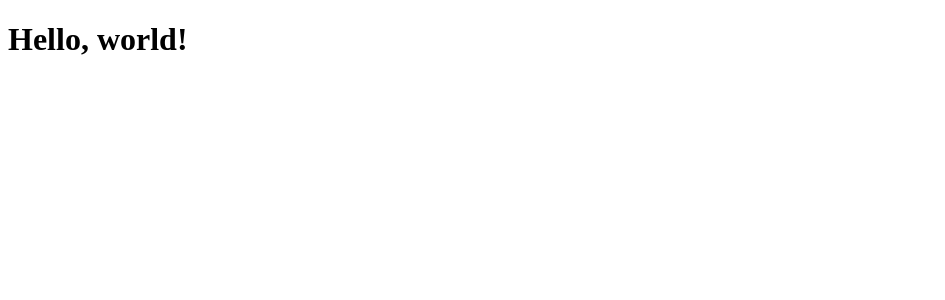
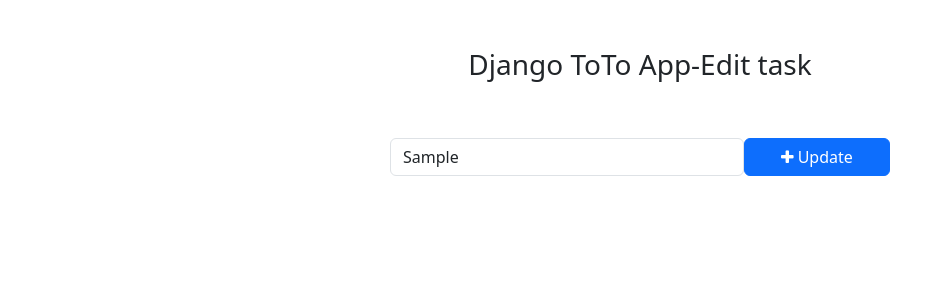
Before and after one commit to paras9sid/to_do, a Django app: page /todo_app/edit_task/1/ in a window 1280 px wide. Shown: the top 300 px of the page, without its empty margins (0-945 px from the left). Run offline with Django 5.2, Linux system fonts and the light colour scheme; tables that the repository leaves empty hold one stand-in row (values such as "Sample post").

Commit message:
Edit task/Get req method

```diff
--- a/templates/edit_task.html
+++ b/templates/edit_task.html
@@ -2,12 +2,31 @@
 <html lang="">
 <head>
   <meta charset="UTF-8" />
-  <title>Edit Task</title>
+  <title>Edit Task-TODO app</title>
+
+
   <meta name="viewport" content="width=device-width,initial-scale=1" />
   <meta name="description" content="" />
-  <link rel="icon" href="favicon.png">
+
+  <!-- Bootstrap -->
+  <link href="https://cdn.jsdelivr.net/npm/bootstrap@5.3.0-alpha1/dist/css/bootstrap.min.css" rel="stylesheet" integrity="sha384-GLhlTQ8iRABdZLl6O3oVMWSktQOp6b7In1Zl3/Jr59b6EGGoI1aFkw7cmDA6j6gD" crossorigin="anonymous">
+  <script src="https://cdn.jsdelivr.net/npm/bootstrap@5.3.0-alpha1/dist/js/bootstrap.bundle.min.js" integrity="sha384-w76AqPfDkMBDXo30jS1Sgez6pr3x5MlQ1ZAGC+nuZB+EYdgRZgiwxhTBTkF7CXvN" crossorigin="anonymous"></script>
+  <!-- Font Awesome Icons -->
+  <link rel="stylesheet" href="https://cdnjs.cloudflare.com/ajax/libs/font-awesome/4.7.0/css/font-awesome.min.css">
+
 </head>
 <body>
-  <h1>Hello, world!</h1>
+    <div class="container">
+        <h3 class="pt-5 pb-5 text-center"> Django ToTo App-Edit task</h3>
+        <form action="" method="POST" style="width:500px; margin:auto;">
+            {% csrf_token %}
+            <div class="form-group">
+                <span style="display: flex;">
+                    <input type="text" name="task" class="form-control" placeholder="Add a task" value="{{ get_task.task }}">
+                    <button type="submit" class="btn btn-primary" style="width: 200px;"><i class="fa fa-plus"></i> Update</button>
+                </span>
+            </div>
+        </form>
+    </div>
 </body>
 </html>
--- a/todo_app/views.py
+++ b/todo_app/views.py
@@ -28,4 +28,13 @@
 
 
 def edit_task(request,pk):
-    return render(request,'edit_task.html')
+    get_task = get_object_or_404(Task,pk=pk)
+    # print(get_task)
+    if request.method=='POST':
+        return
+    else:
+        context={
+            'get_task':get_task,
+        }
+
+    return render(request,'edit_task.html',context)
```
